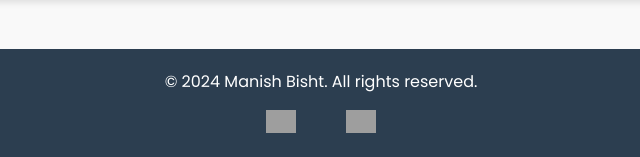
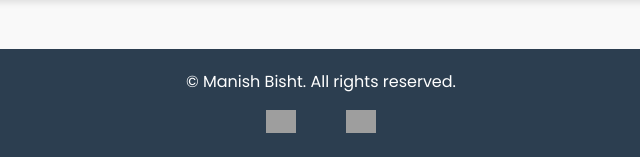
Before and after one commit to ManishBisht17/portfolio, a website: page index.html in a window 1280 px wide. Shown: the part 1590-1747 px from the top of the page, 319-959 px from the left. Drawn offline with Linux system fonts and the light colour scheme; grey boxes are pictures that could not be loaded.

Commit message:
updated index file

```diff
--- a/index.html
+++ b/index.html
@@ -254,7 +254,7 @@
     </div>
 </section>
 <footer class="footer">
-    <p>&copy; 2024 Manish Bisht. All rights reserved.</p>
+    <p>&copy; Manish Bisht. All rights reserved.</p>
     <div class="footer-icons">
         <a href="https://www.linkedin.com/in/manish-singh-bisht-862b6829b/" target="_blank">
             <img src="https://cdn-icons-png.flaticon.com/512/174/174857.png" alt="LinkedIn">
```
